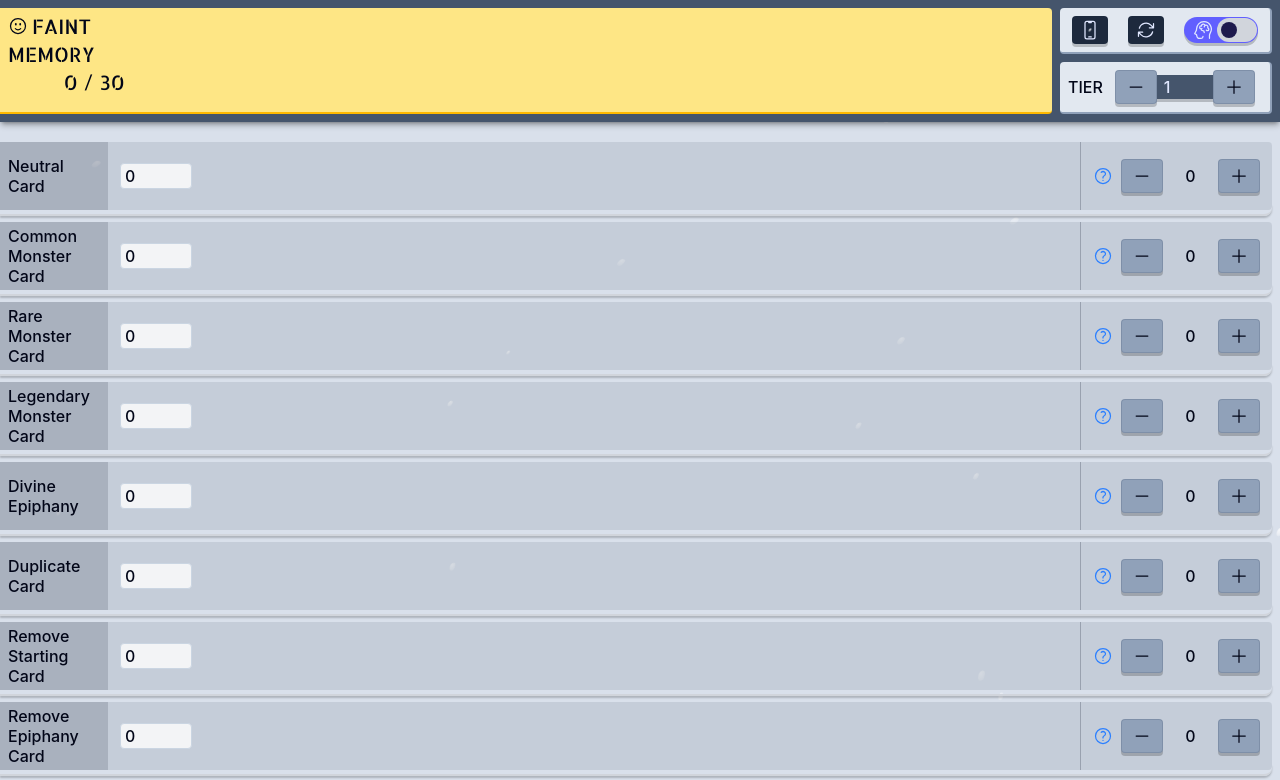
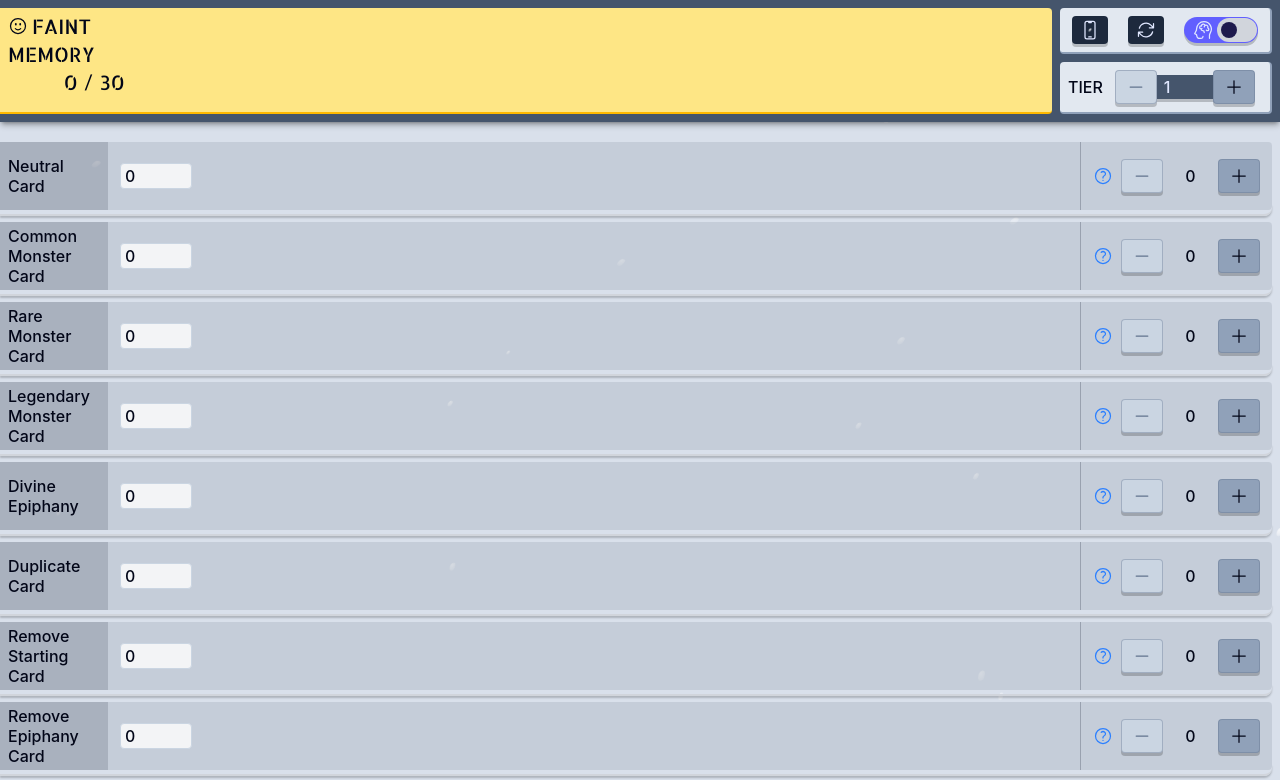
Before and after one commit to jbchhproj/czn-save-data-calculator, a Next.js app: page / in a window 1280 px wide. Shown: the top 780 px of the page. Built offline with nearby package versions, Linux system fonts and the light colour scheme; some icons are missing.

Commit message:
button styling adjustments

```diff
--- a/src/components/SelectionBlockStepper.tsx
+++ b/src/components/SelectionBlockStepper.tsx
@@ -53,6 +53,7 @@ export default function SelectionBlockStepper({
 
   const buttonClasses = clsx(
     "bg-slate-400 rounded py-[6px] px-[10px] text-slate-950 border border-slate-500/40 shadow-[0_3px_0_rgb(0_0_0/0.2)] transition-transform duration-50 ease-out active:duration-0 active:scale-[0.99] active:translate-y-[2px] active:shadow-[0_1px_0_rgb(0_0_0/0.2)]",
+    "disabled:cursor-not-allowed disabled:bg-slate-300 disabled:text-slate-500 disabled:active:translate-y-0 disabled:active:scale-100 disabled:active:shadow-[0_3px_0_rgb(0_0_0/0.2)]",
     isPostProcessingEnabled && "active:bg-slate-500/50",
   );
 
--- a/src/components/TierStepper.tsx
+++ b/src/components/TierStepper.tsx
@@ -30,8 +30,23 @@ export default function TierStepper({
     setTier(Number(event.target.value));
   };
 
-  const buttonClasses =
-    "relative z-10 rounded border border-slate-500/40 bg-slate-400 py-[6px] px-[10px] text-slate-950 shadow-[0_3px_0_rgb(0_0_0/0.2)] transition-transform duration-50 ease-out active:duration-0 active:scale-99 active:translate-y-[2px] active:shadow-[0_1px_0_rgb(0_0_0/0.2)] active:bg-slate-500/50";
+  const isDecreaseDisabled = tier <= minTier;
+  const isIncreaseDisabled = tier >= maxTier;
+  const hasDeepTraumaEffects = isPostProcessingEnabled && isDeepTraumaActive;
+  const buttonClasses = clsx(
+    "relative z-10 rounded border border-slate-500/40 bg-slate-400 py-[6px] px-[10px] text-slate-950 transition-transform duration-50 ease-out active:duration-0 active:scale-99 active:translate-y-[2px] active:bg-slate-500/50",
+    hasDeepTraumaEffects
+      ? "shadow-[0_3px_0_rgb(148_163_184/0.55),0_0_5px_rgb(148_163_184/0.3)] active:shadow-[0_1px_0_rgb(148_163_184/0.55),0_0_3px_rgb(148_163_184/0.25)] disabled:active:shadow-[0_3px_0_rgb(148_163_184/0.55),0_0_5px_rgb(148_163_184/0.3)]"
+      : "shadow-[0_3px_0_rgb(0_0_0/0.2)] active:shadow-[0_1px_0_rgb(0_0_0/0.2)] disabled:active:shadow-[0_3px_0_rgb(0_0_0/0.2)]",
+    "disabled:cursor-not-allowed disabled:active:translate-y-0 disabled:active:scale-100",
+    "disabled:bg-slate-300 disabled:text-slate-500",
+  );
+  const selectClasses = clsx(
+    "appearance-none rounded-none bg-slate-600 px-2 pr-8 text-md text-indigo-100",
+    hasDeepTraumaEffects
+      ? "shadow-[0_3px_0_rgb(148_163_184/0.55),0_0_5px_rgb(148_163_184/0.3)]"
+      : "shadow-[0_3px_0_rgb(0_0_0/0.2)]",
+  );
 
   return (
     <div className="flex items-center justify-end gap-3">
@@ -51,10 +66,10 @@ export default function TierStepper({
           aria-label="Decrease tier"
           type="button"
           className={buttonClasses}
-          disabled={tier <= minTier}
+          disabled={isDecreaseDisabled}
           onClick={() => setTier(tier - 1)}
         >
-          <span className="text-slate-950">
+          <span>
             <MinusIcon />
           </span>
         </button>
@@ -63,7 +78,7 @@ export default function TierStepper({
           <div className="relative -mx-px z-0">
             <select
               id="tier-select"
-              className="appearance-none rounded-none bg-slate-600 px-2 pr-8 text-md text-indigo-100 shadow-[0_3px_0_rgb(0_0_0/0.2)]"
+              className={selectClasses}
               value={tier}
               onChange={handleTierChange}
             >
@@ -79,10 +94,10 @@ export default function TierStepper({
           aria-label="Increase tier"
           type="button"
           className={buttonClasses}
-          disabled={tier >= maxTier}
+          disabled={isIncreaseDisabled}
           onClick={() => setTier(tier + 1)}
         >
-          <span className="text-slate-950">
+          <span>
             <PlusIcon />
           </span>
         </button>
```
